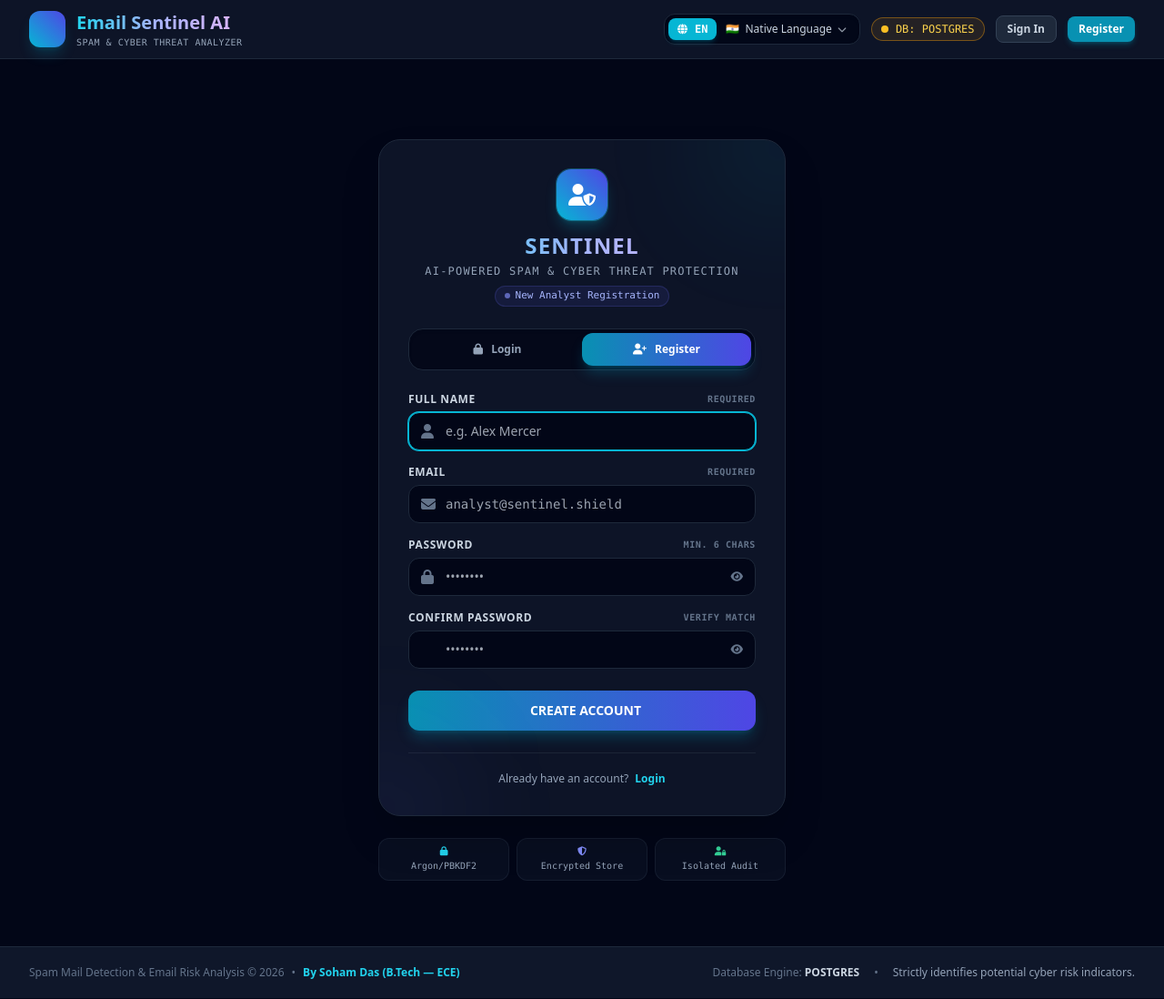
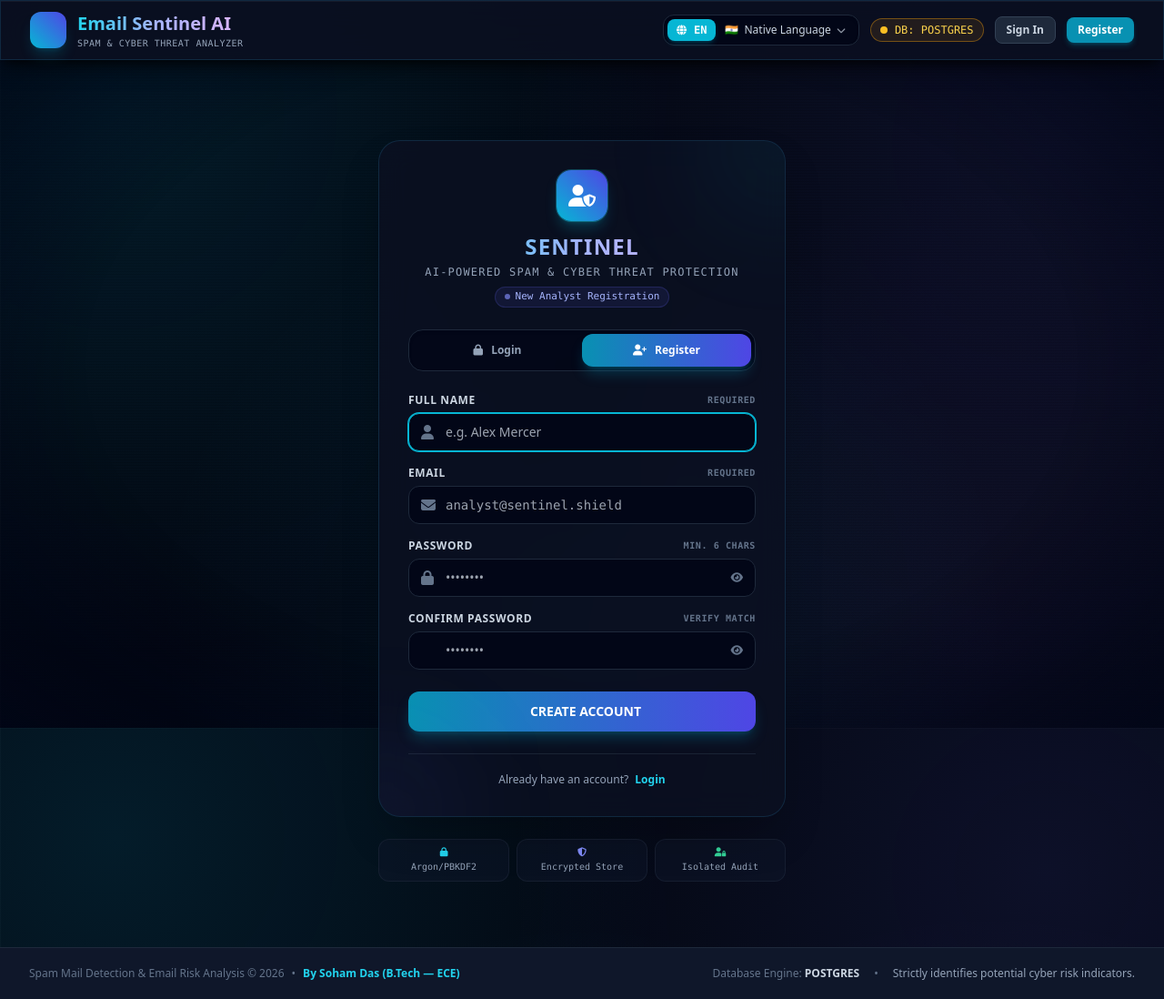
Before and after one commit to SohamDas18/anti-spam-shield, a Flask app: page /register in a window 1280 px wide. Shown: the whole page at 91% size. Run offline with Flask 3, Linux system fonts and the light colour scheme; some libraries are stand-ins or nearby versions.

Commit message:
Auto-update: 2026-09-08 13:22:28

```diff
--- a/static/css/style.css
+++ b/static/css/style.css
@@ -1,5 +1,8 @@
-/* Custom styling for Spam Mail Detection & Email Risk Analysis System */
+/* ==========================================================================
+   SENTINEL CYBER DEFENSE CONSOLE — TACTICAL CYBERSECURITY STYLES
+   ========================================================================== */
 
+/* Custom Cyber Scrollbar */
 ::-webkit-scrollbar {
     width: 6px;
     height: 6px;
@@ -10,27 +13,218 @@
 ::-webkit-scrollbar-thumb {
     background: #1e293b;
     border-radius: 9999px;
+    border: 1px solid rgba(6, 182, 212, 0.2);
 }
 ::-webkit-scrollbar-thumb:hover {
-    background: #334155;
+    background: #0891b2;
 }
 
-/* Cyber glow effects */
+/* ==========================================================================
+   REALISTIC CYBERSECURITY BACKGROUND & TACTICAL HUD GRID
+   ========================================================================== */
+
+body {
+    background-color: #030712 !important;
+    color: #e2e8f0;
+    min-height: 100vh;
+    position: relative;
+    overflow-x: hidden;
+    /* Tactical Cyber Grid & Ambient Threat Vector Spotlight Layers */
+    background-image:
+        /* 1. Cyber Radar & Sensor Spotlights */
+        radial-gradient(circle at 10% 15%, rgba(6, 182, 212, 0.12) 0%, transparent 45%),
+        radial-gradient(circle at 90% 20%, rgba(99, 102, 241, 0.10) 0%, transparent 45%),
+        radial-gradient(circle at 50% 85%, rgba(14, 165, 233, 0.08) 0%, transparent 50%),
+        radial-gradient(circle at 85% 90%, rgba(139, 92, 246, 0.07) 0%, transparent 40%),
+        /* 2. Micro-dot Cyber Sensor Matrix */
+        radial-gradient(rgba(6, 182, 212, 0.15) 1px, transparent 1px),
+        /* 3. Cartesian Coordinate Grid Lines */
+        linear-gradient(to right, rgba(148, 163, 184, 0.035) 1px, transparent 1px),
+        linear-gradient(to bottom, rgba(148, 163, 184, 0.035) 1px, transparent 1px);
+    background-size:
+        100% 100%,
+        100% 100%,
+        100% 100%,
+        100% 100%,
+        32px 32px,
+        64px 64px,
+        64px 64px;
+    background-position:
+        0 0,
+        0 0,
+        0 0,
+        0 0,
+        0 0,
+        -1px -1px,
+        -1px -1px;
+    background-attachment: fixed;
+}
+
+/* Realistic Cyber Scanline & SOC Vignette Filter */
+body::before {
+    content: "";
+    position: fixed;
+    top: 0;
+    left: 0;
+    width: 100vw;
+    height: 100vh;
+    pointer-events: none;
+    z-index: 1;
+    background:
+        /* Edge Darkening / Tactical Vignette */
+        radial-gradient(ellipse at center, transparent 60%, rgba(2, 6, 23, 0.82) 100%),
+        /* CRT Scanline Filter (Subtle & Crisp) */
+        repeating-linear-gradient(0deg, rgba(0, 0, 0, 0.09) 0px, rgba(0, 0, 0, 0.09) 1px, transparent 1px, transparent 3px);
+    opacity: 0.9;
+}
+
+/* Background Canvas Layer (Fixed Behind Foreground Content) */
+#cyber-bg-wrapper {
+    position: fixed;
+    top: 0;
+    left: 0;
+    width: 100%;
+    height: 100%;
+    z-index: 0;
+    pointer-events: none;
+    overflow: hidden;
+}
+
+#cyber-canvas {
+    position: absolute;
+    top: 0;
+    left: 0;
+    width: 100%;
+    height: 100%;
+    z-index: 1;
+    pointer-events: none;
+}
+
+/* Tactical Vertical Scanning Radar Beam */
+.cyber-scan-beam {
+    position: absolute;
+    top: 0;
+    left: 0;
+    width: 100%;
+    height: 4px;
+    background: linear-gradient(90deg,
+        transparent 0%,
+        rgba(6, 182, 212, 0.1) 20%,
+        rgba(6, 182, 212, 0.8) 50%,
+        rgba(99, 102, 241, 0.8) 70%,
+        transparent 100%);
+    box-shadow: 0 0 15px rgba(6, 182, 212, 0.6), 0 0 30px rgba(6, 182, 212, 0.3);
+    opacity: 0.45;
+    animation: cyberRadarSweep 9s linear infinite;
+    pointer-events: none;
+    z-index: 2;
+}
+
+@keyframes cyberRadarSweep {
+    0% {
+        top: -10px;
+        opacity: 0;
+    }
+    5% {
+        opacity: 0.5;
+    }
+    95% {
+        opacity: 0.5;
+    }
+    100% {
+        top: 100%;
+        opacity: 0;
+    }
+}
+
+/* Ensure Foreground Hierarchy Stays Above Background Elements */
+header, main, footer, .alert-container, #flash-container, .modal, .toast {
+    position: relative;
+    z-index: 10;
+}
+
+/* ==========================================================================
+   CYBER GLASSMORPHISM & TACTICAL CARDS
+   ========================================================================== */
+
+/* Enhanced Cyber Glass Cards */
+.card-glass,
+.bg-slate-900\/90,
+.bg-slate-900\/80,
+.bg-slate-900\/70 {
+    background: rgba(11, 17, 33, 0.82) !important;
+    backdrop-filter: blur(16px) !important;
+    -webkit-backdrop-filter: blur(16px) !important;
+    border: 1px solid rgba(56, 189, 248, 0.15) !important;
+    box-shadow:
+        0 10px 25px -5px rgba(0, 0, 0, 0.6),
+        0 8px 10px -6px rgba(0, 0, 0, 0.6),
+        inset 0 1px 0 0 rgba(255, 255, 255, 0.05);
+}
+
+.card-glass:hover {
+    border-color: rgba(56, 189, 248, 0.3) !important;
+    box-shadow:
+        0 15px 30px -5px rgba(0, 0, 0, 0.7),
+        0 0 20px rgba(6, 182, 212, 0.15),
+        inset 0 1px 0 0 rgba(255, 255, 255, 0.08);
+}
+
+/* Cyber Glow Effects */
 .glow-cyan {
-    box-shadow: 0 0 20px rgba(6, 182, 212, 0.25);
+    box-shadow: 0 0 25px rgba(6, 182, 212, 0.35);
 }
 
 .glow-rose {
-    box-shadow: 0 0 20px rgba(244, 63, 94, 0.25);
+    box-shadow: 0 0 25px rgba(244, 63, 94, 0.35);
 }
 
 .glow-emerald {
-    box-shadow: 0 0 20px rgba(16, 185, 129, 0.25);
+    box-shadow: 0 0 25px rgba(16, 185, 129, 0.35);
 }
 
-/* Glassmorphic Cards */
-.card-glass {
-    background: rgba(15, 23, 42, 0.85);
-    backdrop-filter: blur(12px);
-    border: 1px solid rgba(51, 65, 85, 0.5);
+/* Subtle Tactical Crosshair Reticle Markers */
+.cyber-reticle {
+    position: relative;
 }
+.cyber-reticle::before,
+.cyber-reticle::after {
+    content: "";
+    position: absolute;
+    width: 8px;
+    height: 8px;
+    border-color: rgba(6, 182, 212, 0.4);
+    pointer-events: none;
+}
+.cyber-reticle::before {
+    top: -2px;
+    left: -2px;
+    border-top: 2px solid;
+    border-left: 2px solid;
+}
+.cyber-reticle::after {
+    bottom: -2px;
+    right: -2px;
+    border-bottom: 2px solid;
+    border-right: 2px solid;
+}
+
+/* Pulse Animation for Live Threat Radar */
+@keyframes cyberPulseRing {
+    0% {
+        transform: scale(0.95);
+        opacity: 0.8;
+    }
+    50% {
+        transform: scale(1.05);
+        opacity: 1;
+    }
+    100% {
+        transform: scale(0.95);
+        opacity: 0.8;
+    }
+}
+
+.pulse-cyber {
+    animation: cyberPulseRing 3s ease-in-out infinite;
+}
```
